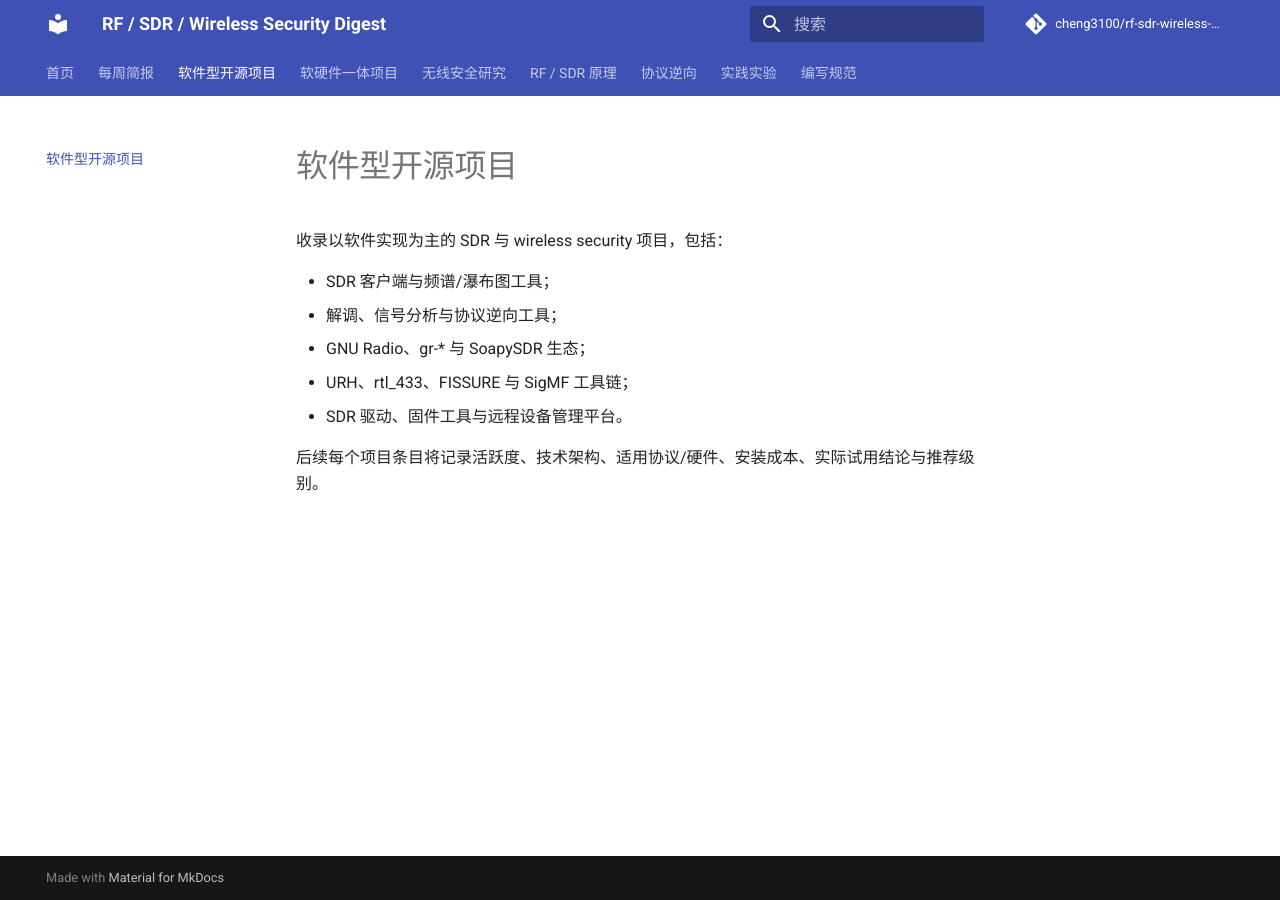
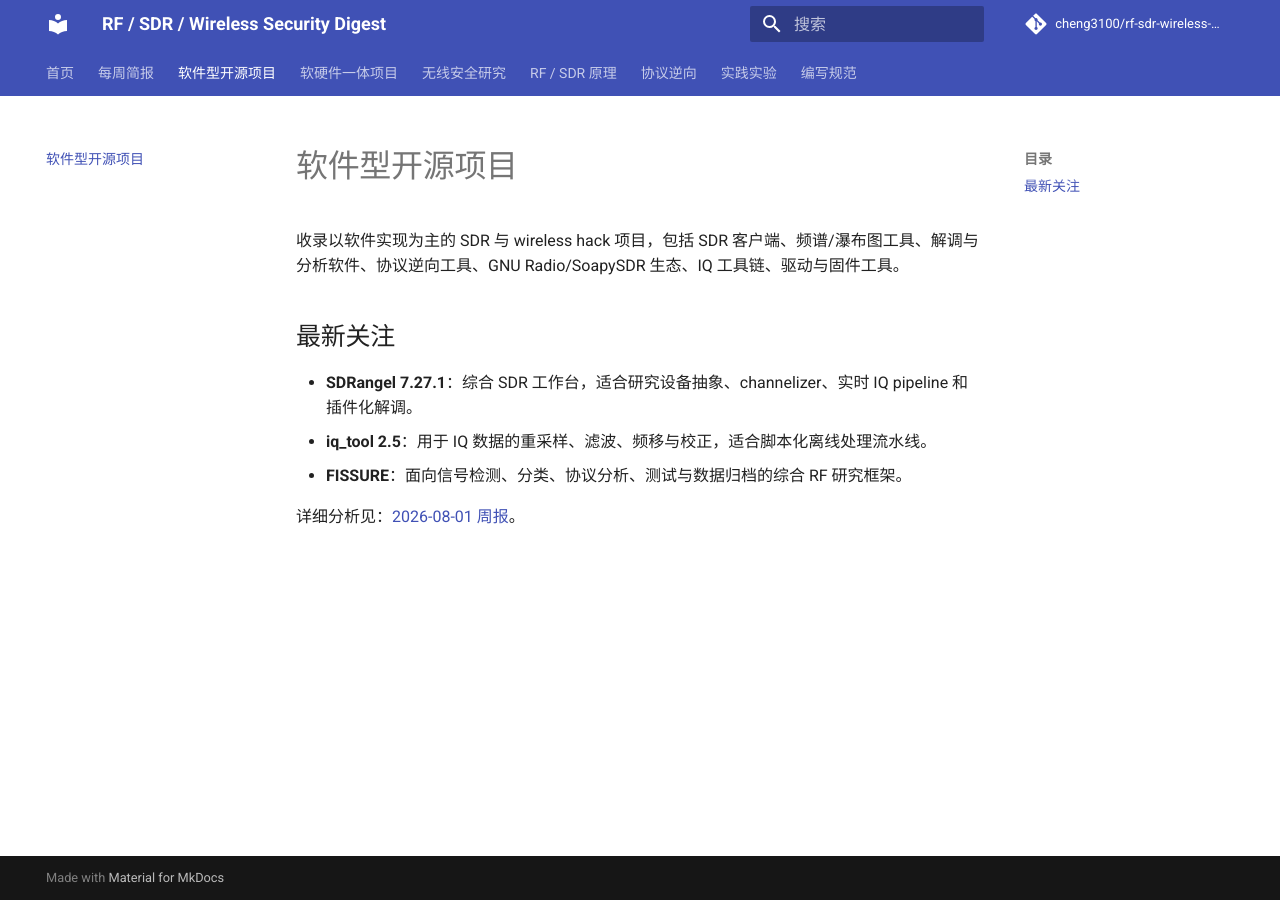
Before and after one commit to cheng3100/rf-sdr-wireless-security-digest, an MkDocs documentation site: the page built from docs/software-projects/index.md, in a window 1280 px wide. Built offline with MkDocs 1.6.1 and Material for MkDocs 9.7.7, drawn with Linux system fonts in a browser that asks for light colours; comment, search, counter and statistics services are not loaded.

Commit message:
Add latest software project highlights

```diff
--- a/docs/software-projects/index.md
+++ b/docs/software-projects/index.md
@@ -1,11 +1,11 @@
 # 软件型开源项目
 
-收录以软件实现为主的 SDR 与 wireless security 项目，包括：
+收录以软件实现为主的 SDR 与 wireless hack 项目，包括 SDR 客户端、频谱/瀑布图工具、解调与分析软件、协议逆向工具、GNU Radio/SoapySDR 生态、IQ 工具链、驱动与固件工具。
 
-- SDR 客户端与频谱/瀑布图工具；
-- 解调、信号分析与协议逆向工具；
-- GNU Radio、gr-* 与 SoapySDR 生态；
-- URH、rtl_433、FISSURE 与 SigMF 工具链；
-- SDR 驱动、固件工具与远程设备管理平台。
+## 最新关注
 
-后续每个项目条目将记录活跃度、技术架构、适用协议/硬件、安装成本、实际试用结论与推荐级别。
+- **SDRangel 7.27.1**：综合 SDR 工作台，适合研究设备抽象、channelizer、实时 IQ pipeline 和插件化解调。
+- **iq_tool 2.5**：用于 IQ 数据的重采样、滤波、频移与校正，适合脚本化离线处理流水线。
+- **FISSURE**：面向信号检测、分类、协议分析、测试与数据归档的综合 RF 研究框架。
+
+详细分析见：[2026-08-01 周报](../weekly/2026-08-01.md)。
```
